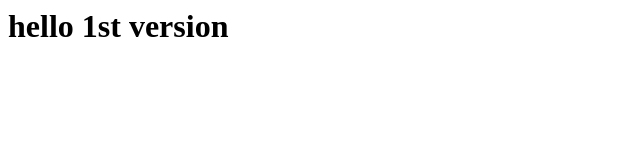
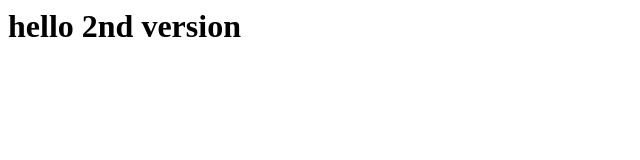
Before and after one commit to dawraat/gittest, a plain HTML site: page index.html in a window 1280 px wide. Shown: the full height of the page, 0-640 px from the left. Drawn offline with Linux system fonts and the light colour scheme.

Commit message:
second version

```diff
--- a/index.html
+++ b/index.html
@@ -1,4 +1,4 @@
 <html><head></head>
 <body>
-    <h1>hello 1st version</h1>
+    <h1>hello 2nd version</h1>
 </body></html>
```
